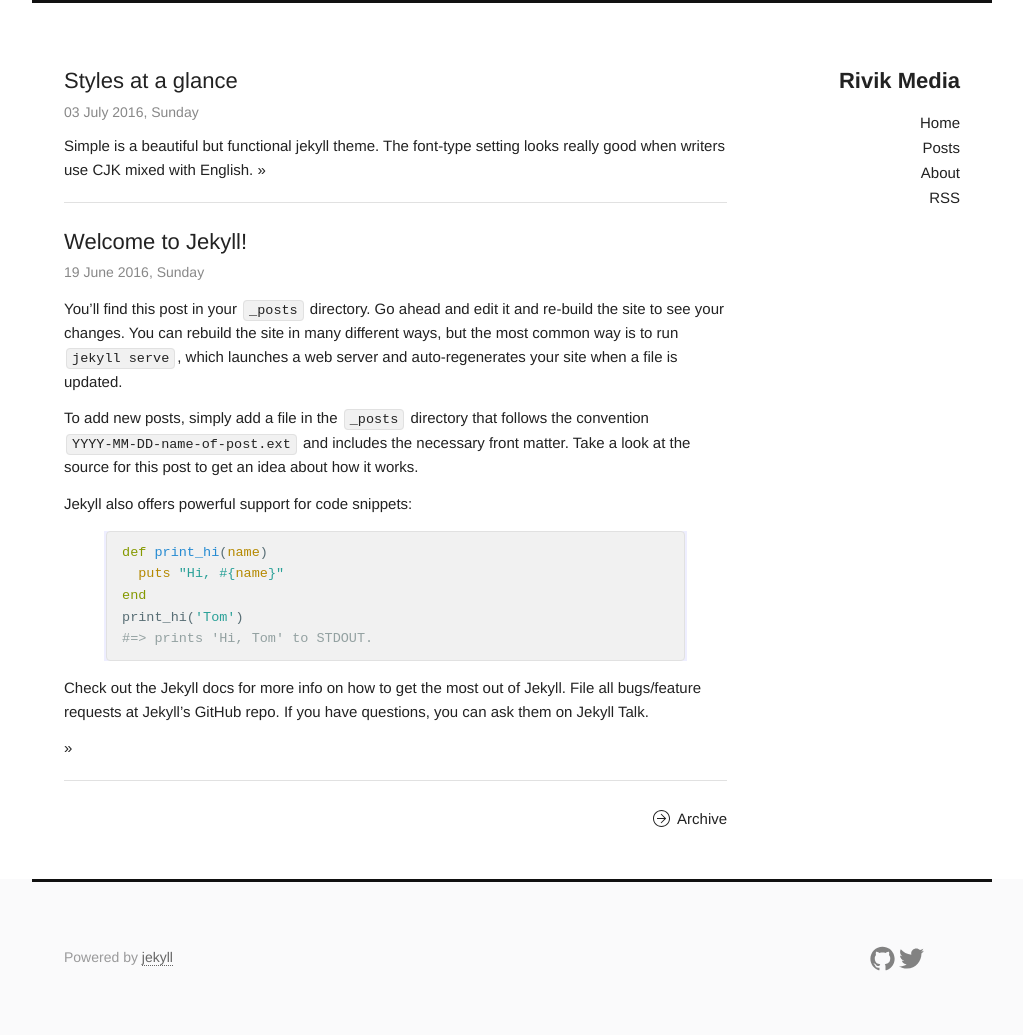
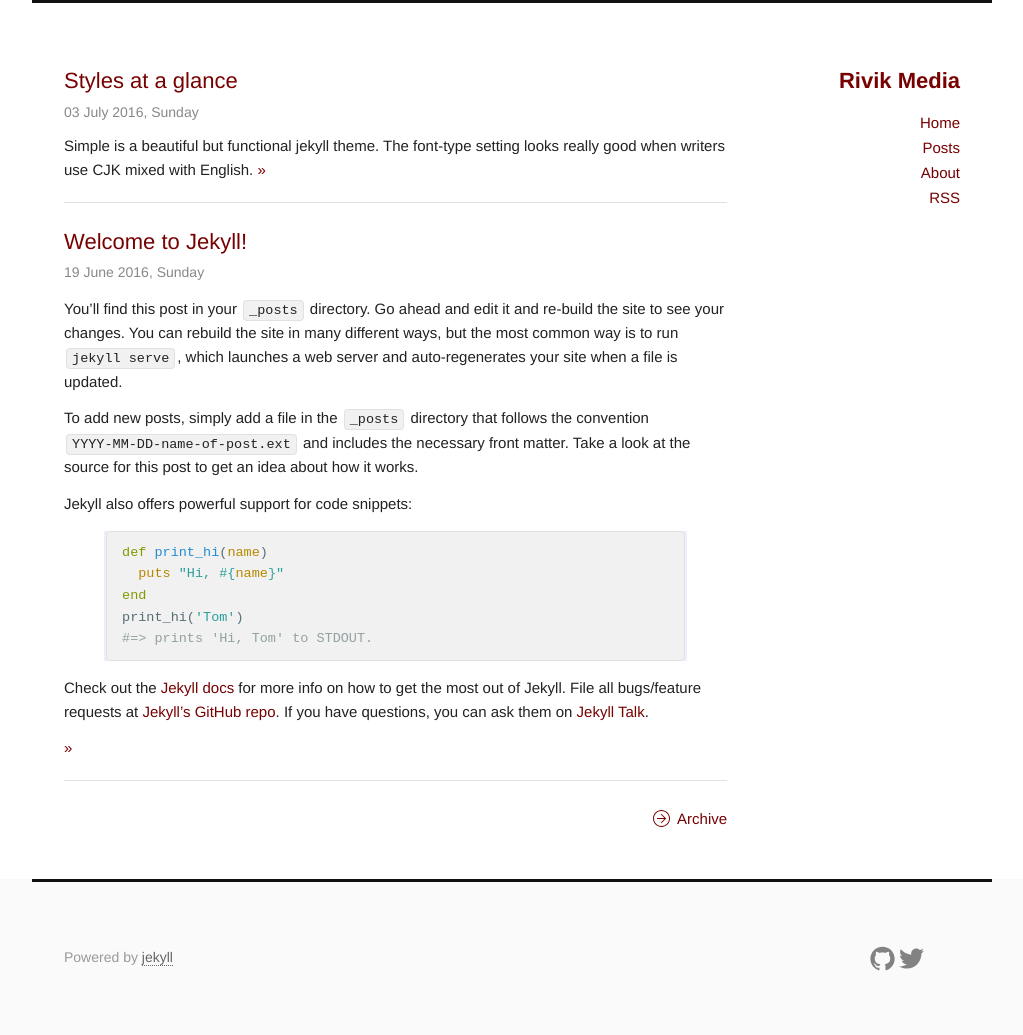
Before and after one commit to Rivik-Media/rivik-media, a Jekyll site: the page built from index.html, in a window 1280 px wide. Shown: the whole page, without its empty margins (128-1151 px from the left). Built offline with Jekyll 4.4.1, drawn with Linux system fonts in a browser that asks for light colours.

Commit message:
changed link color

```diff
--- a/_sass/_base.scss
+++ b/_sass/_base.scss
@@ -173,7 +173,7 @@
 /* Links
 –––––––––––––––––––––––––––––––––––––––––––––––––– */
 a {
-  color: #222;
+  color: #780000;
   text-decoration: none;
   //background-color: transparent;
   -webkit-transition: color .4s;
```
